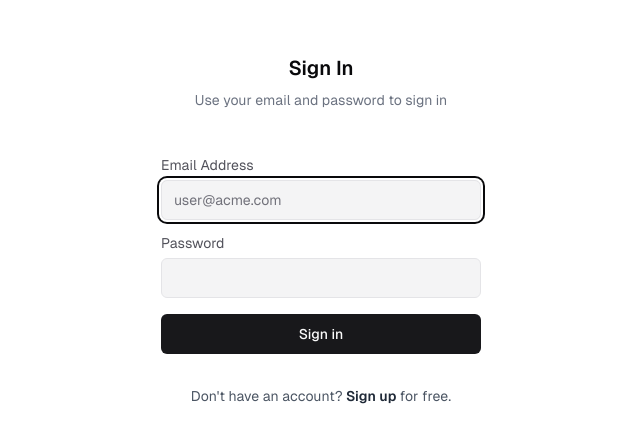
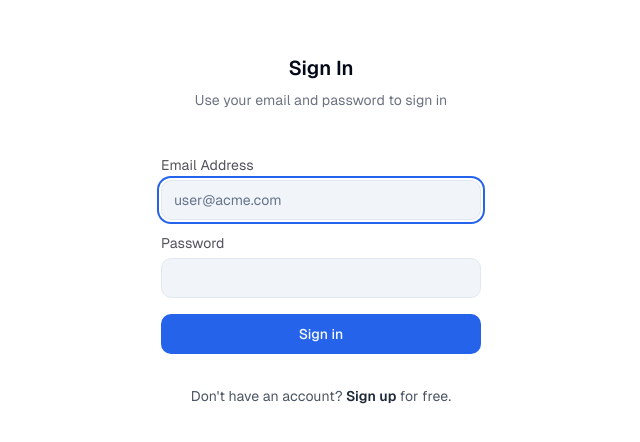
Before and after one commit to DanielDaniel2201/estudia, a Next.js app: page /login in a window 1280 px wide. Shown: the part 170-612 px from the top of the page, without its empty margins (319-959 px from the left). Built offline with nearby package versions, Linux system fonts and the light colour scheme; no server answers.

Commit message:
[fix] optimize UI

```diff
--- a/app/globals.css
+++ b/app/globals.css
@@ -22,77 +22,64 @@
     }
 }
 
+
 @layer base {
   :root {
     --background: 0 0% 100%;
-        --foreground: 240 10% 3.9%;
+    --foreground: 222.2 84% 4.9%;
     --card: 0 0% 100%;
-        --card-foreground: 240 10% 3.9%;
+    --card-foreground: 222.2 84% 4.9%;
     --popover: 0 0% 100%;
-        --popover-foreground: 240 10% 3.9%;
-        --primary: 240 5.9% 10%;
-        --primary-foreground: 0 0% 98%;
-        --secondary: 240 4.8% 95.9%;
-        --secondary-foreground: 240 5.9% 10%;
-        --muted: 240 4.8% 95.9%;
-        --muted-foreground: 240 3.8% 46.1%;
-        --accent: 240 4.8% 95.9%;
-        --accent-foreground: 240 5.9% 10%;
+    --popover-foreground: 222.2 84% 4.9%;
+    --primary: 221.2 83.2% 53.3%;
+    --primary-foreground: 210 40% 98%;
+    --secondary: 210 40% 96.1%;
+    --secondary-foreground: 222.2 47.4% 11.2%;
+    --muted: 210 40% 96.1%;
+    --muted-foreground: 215.4 16.3% 46.9%;
+    --accent: 210 40% 96.1%;
+    --accent-foreground: 222.2 47.4% 11.2%;
     --destructive: 0 84.2% 60.2%;
-        --destructive-foreground: 0 0% 98%;
-        --border: 240 5.9% 90%;
-        --input: 240 5.9% 90%;
-        --ring: 240 10% 3.9%;
+    --destructive-foreground: 210 40% 98%;
+    --border: 214.3 31.8% 91.4%;
+    --input: 214.3 31.8% 91.4%;
+    --ring: 221.2 83.2% 53.3%;
+    --radius: 0.75rem;
     --chart-1: 12 76% 61%;
     --chart-2: 173 58% 39%;
     --chart-3: 197 37% 24%;
     --chart-4: 43 74% 66%;
     --chart-5: 27 87% 67%;
-        --radius: 0.5rem;
-        --sidebar-background: 0 0% 98%;
-        --sidebar-foreground: 240 5.3% 26.1%;
-        --sidebar-primary: 240 5.9% 10%;
-        --sidebar-primary-foreground: 0 0% 98%;
-        --sidebar-accent: 240 4.8% 95.9%;
-        --sidebar-accent-foreground: 240 5.9% 10%;
-        --sidebar-border: 220 13% 91%;
-        --sidebar-ring: 217.2 91.2% 59.8%;
   }
+
   .dark {
-        --background: 240 10% 3.9%;
-        --foreground: 0 0% 98%;
-        --card: 240 10% 3.9%;
-        --card-foreground: 0 0% 98%;
-        --popover: 240 10% 3.9%;
-        --popover-foreground: 0 0% 98%;
-        --primary: 0 0% 98%;
-        --primary-foreground: 240 5.9% 10%;
-        --secondary: 240 3.7% 15.9%;
-        --secondary-foreground: 0 0% 98%;
-        --muted: 240 3.7% 15.9%;
-        --muted-foreground: 240 5% 64.9%;
-        --accent: 240 3.7% 15.9%;
-        --accent-foreground: 0 0% 98%;
+    --background: 222.2 84% 4.9%;
+    --foreground: 210 40% 98%;
+    --card: 222.2 84% 4.9%;
+    --card-foreground: 210 40% 98%;
+    --popover: 222.2 84% 4.9%;
+    --popover-foreground: 210 40% 98%;
+    --primary: 217.2 91.2% 59.8%;
+    --primary-foreground: 222.2 47.4% 11.2%;
+    --secondary: 217.2 32.6% 17.5%;
+    --secondary-foreground: 210 40% 98%;
+    --muted: 217.2 32.6% 17.5%;
+    --muted-foreground: 215 20.2% 65.1%;
+    --accent: 217.2 32.6% 17.5%;
+    --accent-foreground: 210 40% 98%;
     --destructive: 0 62.8% 30.6%;
-        --destructive-foreground: 0 0% 98%;
-        --border: 240 3.7% 15.9%;
-        --input: 240 3.7% 15.9%;
-        --ring: 240 4.9% 83.9%;
+    --destructive-foreground: 210 40% 98%;
+    --border: 217.2 32.6% 17.5%;
+    --input: 217.2 32.6% 17.5%;
+    --ring: 224.3 76.3% 48%;
     --chart-1: 220 70% 50%;
     --chart-2: 160 60% 45%;
     --chart-3: 30 80% 55%;
     --chart-4: 280 65% 60%;
     --chart-5: 340 75% 55%;
-        --sidebar-background: 240 5.9% 10%;
-        --sidebar-foreground: 240 4.8% 95.9%;
-        --sidebar-primary: 224.3 76.3% 48%;
-        --sidebar-primary-foreground: 0 0% 100%;
-        --sidebar-accent: 240 3.7% 15.9%;
-        --sidebar-accent-foreground: 240 4.8% 95.9%;
-        --sidebar-border: 240 3.7% 15.9%;
-        --sidebar-ring: 217.2 91.2% 59.8%;
   }
 }
+
 
 @layer base {
     * {
--- a/components/chat-footer.tsx
+++ b/components/chat-footer.tsx
@@ -8,7 +8,7 @@ interface ChatFooterProps {
 const ChatFooter: React.FC<ChatFooterProps> = ({ email }) => {
   return (
     <div className="text-xs text-gray-500 flex flex-col items-center justify-center py-2">
-      <p>AI-generated content may contain inaccuracies.
+      <p>AI-generated content may be inaccurate.
         Contact: {' '}
         <a
           href={`mailto:${email}`}
--- a/components/chat-header.tsx
+++ b/components/chat-header.tsx
@@ -12,6 +12,8 @@ import { useSidebar } from './ui/sidebar';
 import { memo } from 'react';
 import { Tooltip, TooltipContent, TooltipTrigger } from './ui/tooltip';
 import { VisibilityType, VisibilitySelector } from './visibility-selector';
+import { SunMoon } from 'lucide-react';
+import { useTheme } from 'next-themes';
 
 function PureChatHeader({
   chatId,
@@ -28,6 +30,7 @@ function PureChatHeader({
   const { open } = useSidebar();
 
   const { width: windowWidth } = useWindowSize();
+  const { setTheme, theme } = useTheme();
 
   return (
     <header className="flex sticky top-0 bg-background py-1.5 items-center px-2 md:px-2 gap-2">
@@ -38,7 +41,7 @@ function PureChatHeader({
           <TooltipTrigger asChild>
             <Button
               variant="outline"
-              className="order-2 md:order-1 md:px-2 px-2 md:h-fit ml-auto md:ml-0"
+              className=" md:px-2 px-2 md:h-fit ml-auto md:ml-0"
               onClick={() => {
                 router.push('/');
                 router.refresh();
@@ -55,9 +58,18 @@ function PureChatHeader({
       {!isReadonly && (
         <ModelSelector
           selectedModelId={selectedModelId}
-          className="order-1 md:order-2"
+        // className="order-1 md:order-2"
         />
       )}
+
+
+      <Button
+        variant="outline"
+        className="md:px-2 px-2 md:h-fit ml-auto md:ml-0"
+        onClick={() => setTheme(theme === 'dark' ? 'light' : 'dark')}
+      >
+        <SunMoon />
+      </Button>
 
       {/* {!isReadonly && (
         <VisibilitySelector
--- a/components/multimodal-input.tsx
+++ b/components/multimodal-input.tsx
@@ -29,6 +29,7 @@ import { Button } from './ui/button';
 import { Textarea } from './ui/textarea';
 import equal from 'fast-deep-equal';
 import { Input } from './ui/input';
+import { Clapperboard, MoveUp, Paperclip } from 'lucide-react';
 
 function PureMultimodalInput({
   chatId,
@@ -272,7 +273,7 @@ function PureMultimodalInput({
         value={input}
         onChange={handleInput}
         className={cx(
-          'min-h-[24px] max-h-[calc(75dvh)] overflow-hidden resize-none rounded-2xl !text-base bg-muted pb-10 dark:border-zinc-700',
+          'focus:outline-none focus:ring-0 focus-visible:outline-none focus-visible:ring-0 min-h-[24px] max-h-[calc(75dvh)] overflow-hidden resize-none rounded-2xl !text-base bg-muted pb-10 dark:border-zinc-700',
           className,
         )}
         rows={2}
@@ -348,7 +349,7 @@ function PureAttachmentsButton({
       variant="ghost"
     >
       {/* <PaperclipIcon size={14} /> */}
-      🔗
+      <Paperclip />
     </Button>
   );
 }
@@ -390,7 +391,7 @@ function PureSendButton({
   return (
     <Button
       variant="ghost"
-      className="p-1 h-fit"
+      className="rounded-md rounded-bl-lg p-[7px] h-fit dark:border-zinc-700 hover:dark:bg-zinc-900 hover:bg-zinc-200"
       style={{ fontSize: '18px' }}
       onClick={(event) => {
         event.preventDefault();
@@ -398,7 +399,7 @@ function PureSendButton({
       }}
       disabled={input.length === 0 || uploadQueue.length > 0}
     >
-      ⬆️
+      <MoveUp />
     </Button>
   );
 }
@@ -434,7 +435,7 @@ function PureUploadVideoButton({
         disabled={isLoading}
         variant="ghost"
       >
-        ▶️
+        <Clapperboard />
       </Button>
       {showVideoUrlInput && (
         <div className="flex gap-2">
--- a/components/sidebar-user-nav.tsx
+++ b/components/sidebar-user-nav.tsx
@@ -44,13 +44,13 @@ export function SidebarUserNav({ user }: { user: User }) {
             side="top"
             className="w-[--radix-popper-anchor-width]"
           >
-            <DropdownMenuItem
+            {/* <DropdownMenuItem
               className="cursor-pointer"
               onSelect={() => setTheme(theme === 'dark' ? 'light' : 'dark')}
             >
               {`Toggle ${theme === 'light' ? 'dark' : 'light'} mode`}
             </DropdownMenuItem>
-            <DropdownMenuSeparator />
+            <DropdownMenuSeparator /> */}
             <DropdownMenuItem asChild>
               <button
                 type="button"
```
Lines whose indentation alone changed are shown as unchanged.
